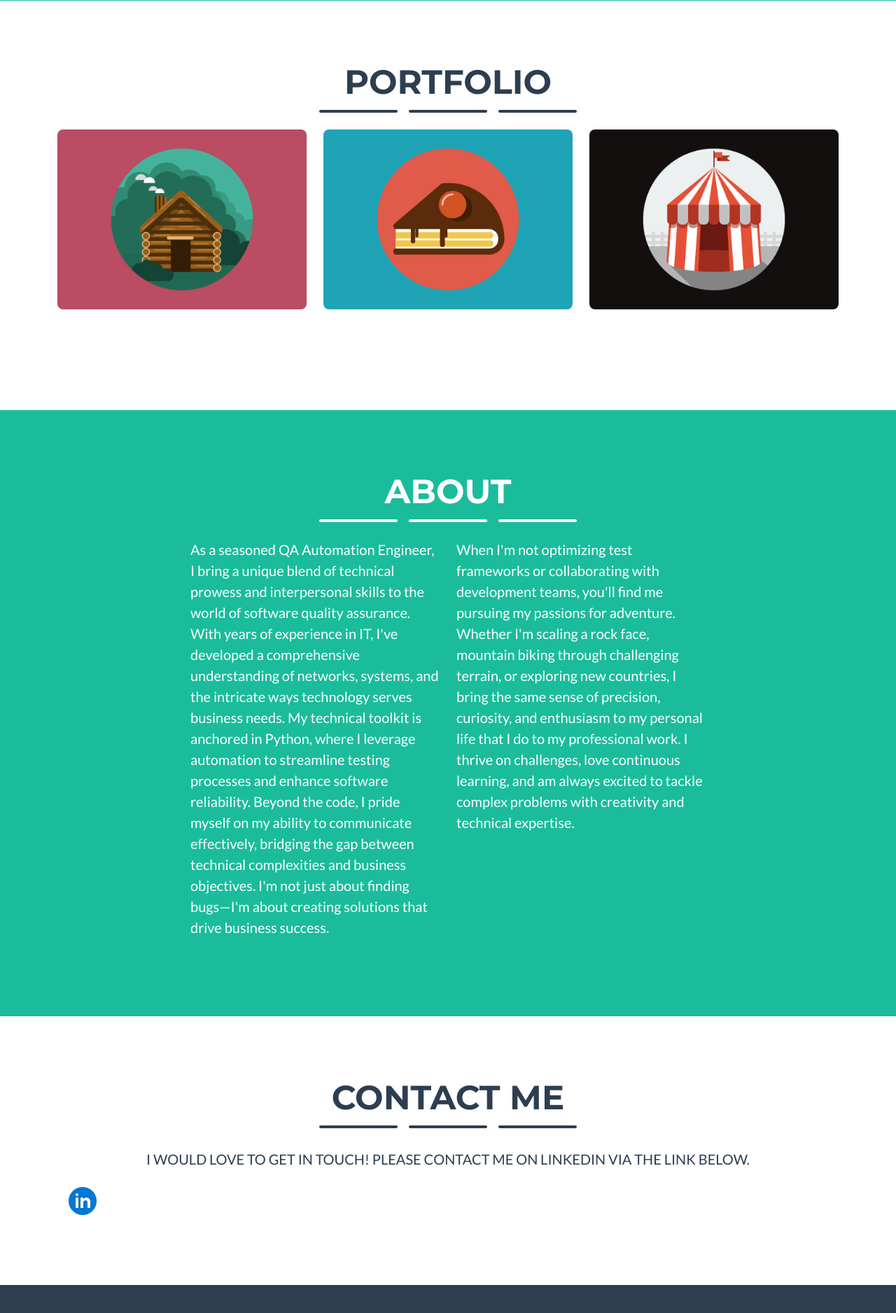
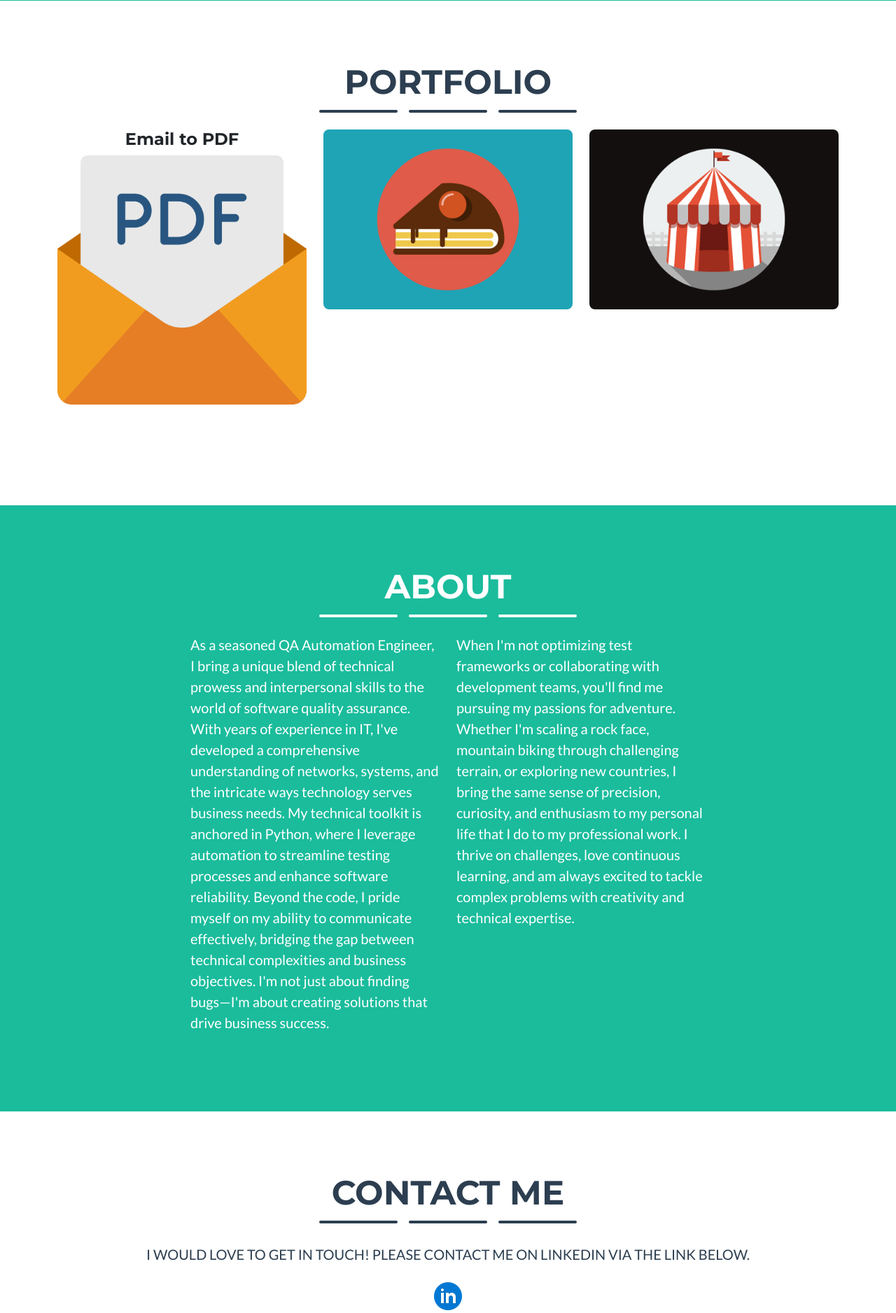
Before and after one commit to ireichman/ireichman.github.io, a Python web app: template templates/index.html in a window 1280 px wide. Shown: the part 764-2640 px from the top of the page at 70% size. Run offline with Jinja, Linux system fonts and the light colour scheme; the template is opened without the code that fills it, so the values that code supplies are empty; some libraries are stand-ins or nearby versions.

Commit message:
Added an image and blurb for email to PDF project. Fixed LinkedIn button position in contact section.

```diff
--- a/templates/index.html
+++ b/templates/index.html
@@ -74,7 +74,8 @@
                             <div class="portfolio-item-caption d-flex align-items-center justify-content-center h-100 w-100">
                                 <div class="portfolio-item-caption-content text-center text-white"><i class="fas fa-plus fa-3x"></i></div>
                             </div>
-                            <img class="img-fluid" src="../static/assets/img/portfolio/cabin.png" alt="..." />
+                            <h4 class="text-center">Email to PDF</h4>
+                            <img class="img-fluid" src="../static/assets/img/portfolio/email_pdf.png" alt="..." />
                         </div>
                     </div>
                     <!-- Portfolio Item 2-->
@@ -170,7 +171,7 @@
                 <div class="row justify-content-center">
                     <div class="row">
                         <div class="page-section-heading text-center text-uppercase text-secondary mb-0"><p class="lead">I would love to get in touch! Please contact me on LinkedIn via the link below.</p></div>
-                        <div ><a href="https://www.linkedin.com/in/isreli-reichman-11a562102"><img src="../static/assets/img/icons8-linkedin-48.png"></a></div>
+                        <div class="container d-flex align-items-center flex-column"><a href="https://www.linkedin.com/in/isreli-reichman-11a562102"><img src="../static/assets/img/icons8-linkedin-48.png"></a></div>
                     </div>
 <!--                    <div class="col-lg-8 col-xl-7">-->
 <!--                        &lt;!&ndash; * * * * * * * * * * * * * * *&ndash;&gt;-->
@@ -279,7 +280,7 @@
                             <div class="row justify-content-center">
                                 <div class="col-lg-8">
                                     <!-- Portfolio Modal - Title-->
-                                    <h2 class="portfolio-modal-title text-secondary text-uppercase mb-0">Log Cabin</h2>
+                                    <h2 class="portfolio-modal-title text-secondary text-uppercase mb-0">Email to PDF Converter</h2>
                                     <!-- Icon Divider-->
                                     <div class="divider-custom">
                                         <div class="divider-custom-line"></div>
@@ -287,9 +288,10 @@
                                         <div class="divider-custom-line"></div>
                                     </div>
                                     <!-- Portfolio Modal - Image-->
-                                    <img class="img-fluid rounded mb-5" src="static/assets/img/portfolio/cabin.png" alt="..." />
+                                    <img class="img-fluid rounded mb-5" src="static/assets/img/portfolio/email_pdf.png" alt="Email to PDF" />
                                     <!-- Portfolio Modal - Text-->
-                                    <p class="mb-4">Lorem ipsum dolor sit amet, consectetur adipisicing elit. Mollitia neque assumenda ipsam nihil, molestias magnam, recusandae quos quis inventore quisquam velit asperiores, vitae? Reprehenderit soluta, eos quod consequuntur itaque. Nam.</p>
+                                    <p class="mb-4">Born of a need to convert email donation receipts to PDF for tax purposes. This nifty script can convert email files (.eml) to PDF. What makes it so useful is the ability to batch convert files and use a naming scheme for the output files.</p>
+                                    <a class="btn btn-outline-light btn-social mx-1" href="https://github.com/ireichman/email_to_pdf"><i class="fab fa-fw fa-github"></i></a>
                                     <button class="btn btn-primary" data-bs-dismiss="modal">
                                         <i class="fas fa-xmark fa-fw"></i>
                                         Close Window
@@ -365,7 +367,7 @@
                 </div>
             </div>
         </div>
-        Portfolio Modal 4
+        <!-- Portfolio Modal 4 -->
         <div class="portfolio-modal modal fade" id="portfolioModal4" tabindex="-1" aria-labelledby="portfolioModal4" aria-hidden="true">
             <div class="modal-dialog modal-xl">
                 <div class="modal-content">
```
Also changed, not shown: static/assets/img/portfolio/email_pdf.png (added).
